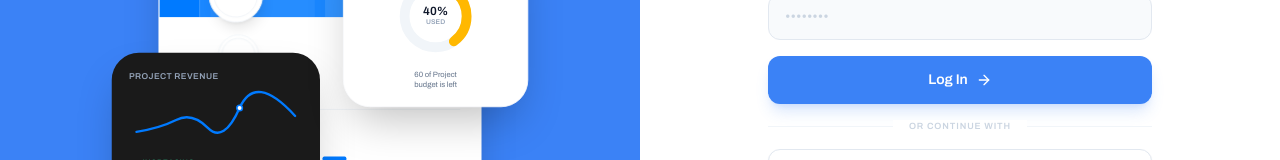
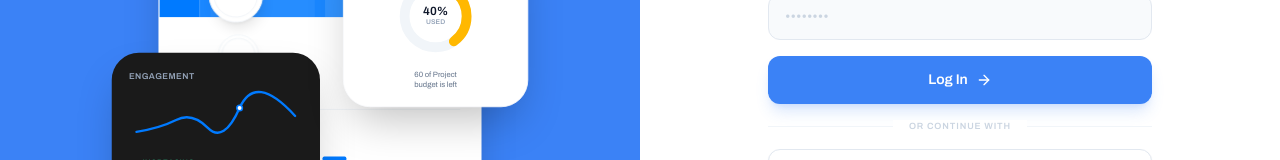
Before and after one commit to konthamsohith/socialscaleagency, a React (Vite) app: page /login in a window 1280 px wide. Shown: the part 415-575 px from the top of the page. Built offline with nearby package versions, Linux system fonts and the light colour scheme; no server answers; grey boxes are pictures that could not be loaded.

Commit message:
text: change 'PROJECT REVENUE' to 'ENGAGEMENT' in login illustration

```diff
--- a/src/pages/Login.tsx
+++ b/src/pages/Login.tsx
@@ -213,7 +213,7 @@ export const Login = () => {
                                     transition={{ delay: 0.4, duration: 0.8 }}
                                     className="absolute left-[5%] bottom-[12%] w-[45%] bg-[#1A1A1A] rounded-[2rem] p-5 shadow-2xl z-20"
                                 >
-                                    <p className="text-[10px] font-bold text-slate-400 uppercase tracking-wider mb-4">Project Revenue</p>
+                                    <p className="text-[10px] font-bold text-slate-400 uppercase tracking-wider mb-4">ENGAGEMENT</p>
                                     <div className="h-14 w-full relative mb-4">
                                         <svg viewBox="0 0 200 60" className="w-full h-full overflow-visible">
                                             <motion.path
```
